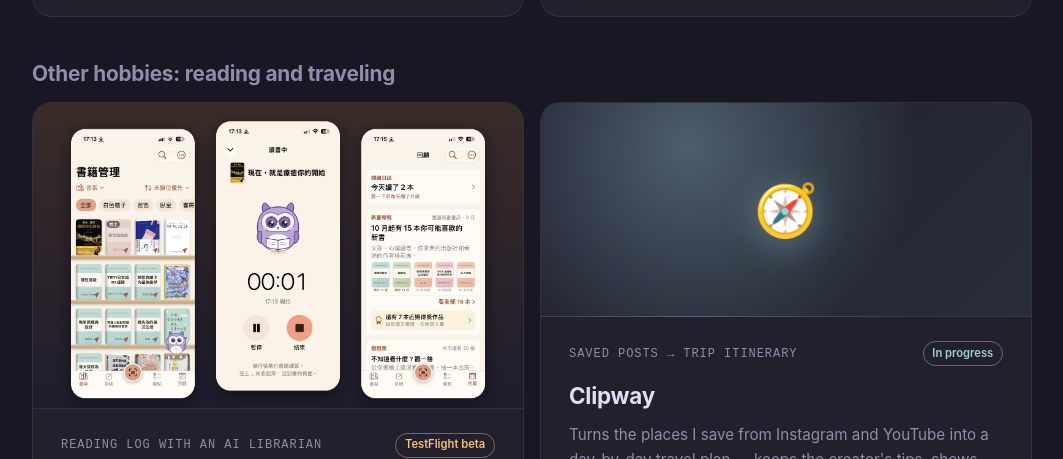
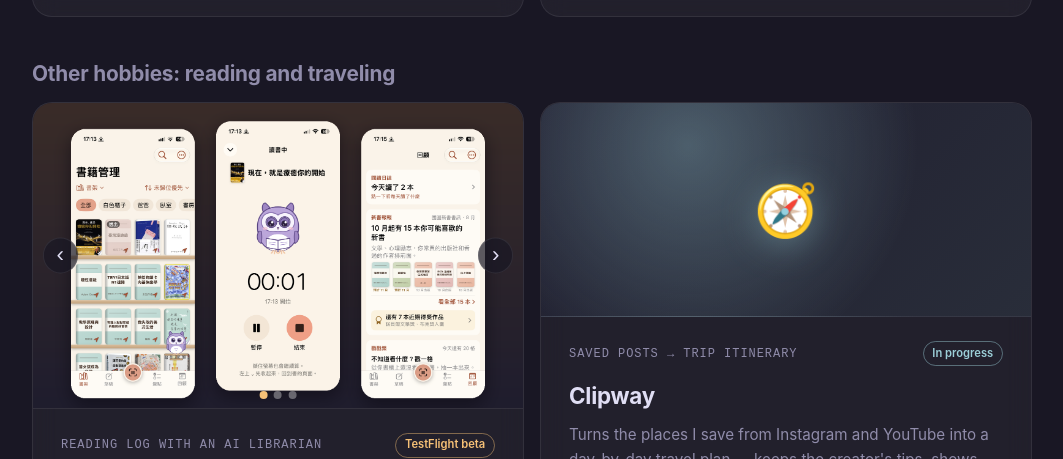
Before and after one commit to yungfen/yungfen.github.io, a React (Vite) app in the folder portfolio/: page / in a window 1280 px wide. Shown: the part 2108-2567 px from the top of the page, without its empty margins (108-1171 px from the left). Built offline with nearby package versions, Linux system fonts and the light colour scheme.

Commit message:
Add screenshot gallery to Book Collector card
Co-Authored-By: Claude Opus 5.5 <noreply@anthropic.com>
Claude-Session: https://claude.ai/code/session_01LZQL1MHQtxtwgawzKEYiXx

```diff
--- a/portfolio/src/App.css
+++ b/portfolio/src/App.css
@@ -439,6 +439,66 @@ footer {
   transform: scale(1.08) rotate(-4deg);
 }
 
+.gallery {
+  position: relative;
+}
+
+.gallery-btn {
+  position: absolute;
+  top: 50%;
+  transform: translateY(-50%);
+  width: 2.2rem;
+  height: 2.2rem;
+  border: 1px solid var(--border);
+  border-radius: 50%;
+  background: rgba(25, 23, 36, 0.7);
+  color: var(--text);
+  font-size: 1.4rem;
+  line-height: 1;
+  cursor: pointer;
+  opacity: 0;
+  transition: opacity 0.2s ease, background 0.2s ease;
+}
+
+.gallery-btn.prev { left: 0.6rem; }
+.gallery-btn.next { right: 0.6rem; }
+
+.gallery:hover .gallery-btn,
+.gallery-btn:focus-visible {
+  opacity: 1;
+}
+
+.gallery-btn:hover {
+  background: color-mix(in srgb, var(--accent) 35%, var(--bg));
+}
+
+@media (hover: none) {
+  .gallery-btn { opacity: 1; }
+}
+
+.gallery-dots {
+  position: absolute;
+  bottom: 0.6rem;
+  left: 50%;
+  transform: translateX(-50%);
+  display: flex;
+  gap: 0.4rem;
+}
+
+.gallery-dots button {
+  width: 0.5rem;
+  height: 0.5rem;
+  padding: 0;
+  border: none;
+  border-radius: 50%;
+  background: rgba(255, 255, 255, 0.35);
+  cursor: pointer;
+}
+
+.gallery-dots button.active {
+  background: var(--accent);
+}
+
 .card-badge {
   font-size: 0.7rem;
   font-weight: 600;
--- a/portfolio/src/App.jsx
+++ b/portfolio/src/App.jsx
@@ -56,7 +56,11 @@ const sideProjects = [
     title: 'Book Collector',
     subtitle: 'Reading log with an AI librarian',
     icon: '📚',
-    image: '/screenshots/book-collector.png',
+    gallery: [
+      '/screenshots/book-collector.png',
+      '/screenshots/book-collector-2.png',
+      '/screenshots/book-collector-3.png'
+    ],
     description: 'Record books, highlights, and a personal shelf, then chat with Inzai — answered on-device with Apple Intelligence, or by a Claude-powered "library curator" with clear privacy toggles for what goes to the cloud.',
     tech: ['SwiftUI', 'Apple Intelligence', 'Cloudflare Workers', 'D1', 'Claude API'],
     accent: 'gold',
@@ -235,10 +239,36 @@ function ProjectCard({ project }) {
   )
 }
 
+function Gallery({ title, images }) {
+  const [index, setIndex] = useState(0)
+  const go = step => setIndex(i => (i + step + images.length) % images.length)
+
+  return (
+    <div className="card-media gallery">
+      <img src={images[index]} alt={`${title} screenshot ${index + 1} of ${images.length}`} loading="lazy" />
+      <button type="button" className="gallery-btn prev" onClick={() => go(-1)} aria-label="Previous screenshot">‹</button>
+      <button type="button" className="gallery-btn next" onClick={() => go(1)} aria-label="Next screenshot">›</button>
+      <div className="gallery-dots">
+        {images.map((src, i) => (
+          <button
+            key={src}
+            type="button"
+            className={i === index ? 'active' : ''}
+            onClick={() => setIndex(i)}
+            aria-label={`Show screenshot ${i + 1}`}
+          />
+        ))}
+      </div>
+    </div>
+  )
+}
+
 function SideCard({ project }) {
   return (
     <div className={`card static side accent-${project.accent}`}>
-      {project.image ? (
+      {project.gallery ? (
+        <Gallery title={project.title} images={project.gallery} />
+      ) : project.image ? (
         <div className="card-media">
           <img src={project.image} alt={`${project.title} screenshot`} loading="lazy" />
         </div>
```
Also changed, not shown: portfolio/public/screenshots/book-collector-2.png (added), portfolio/public/screenshots/book-collector-3.png (added).
